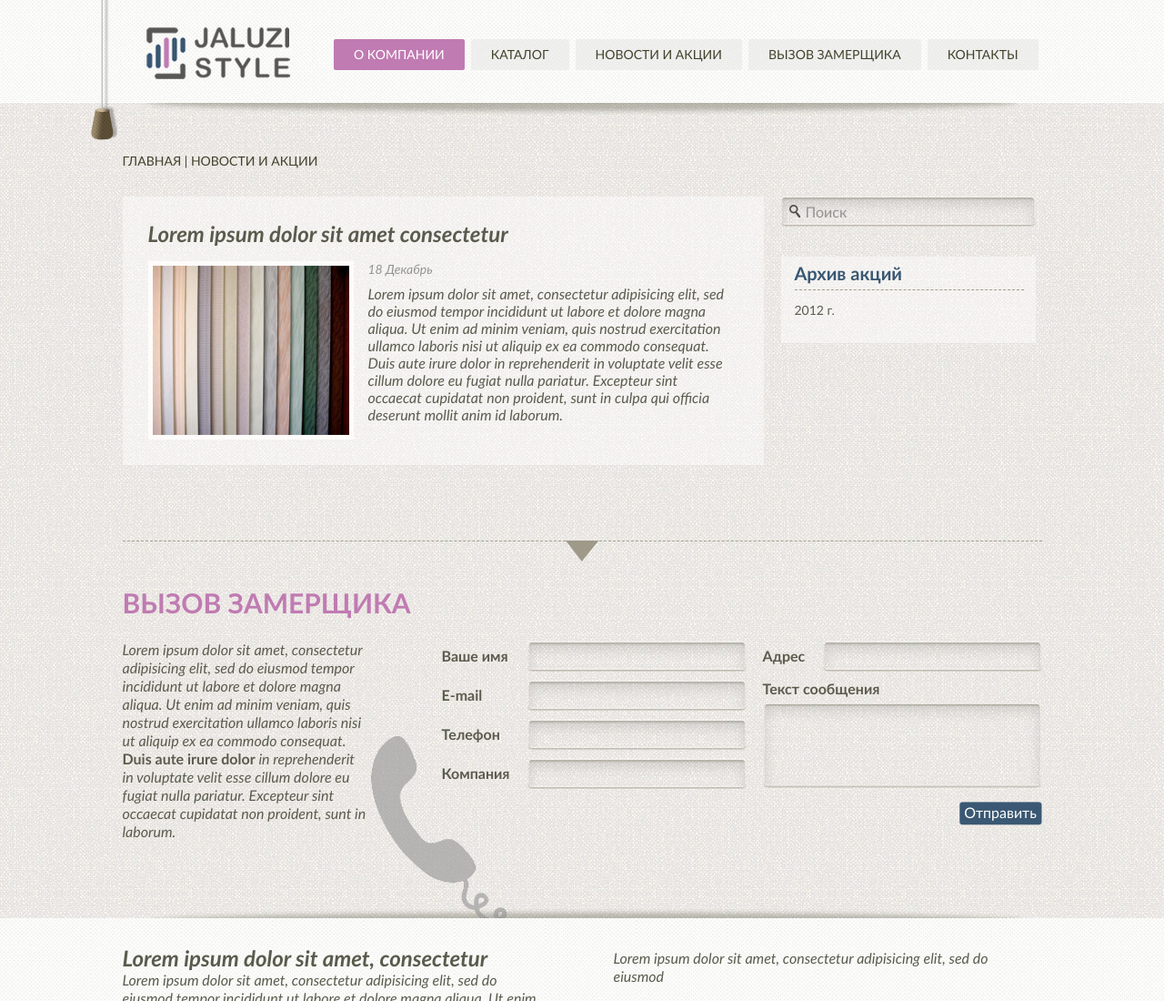
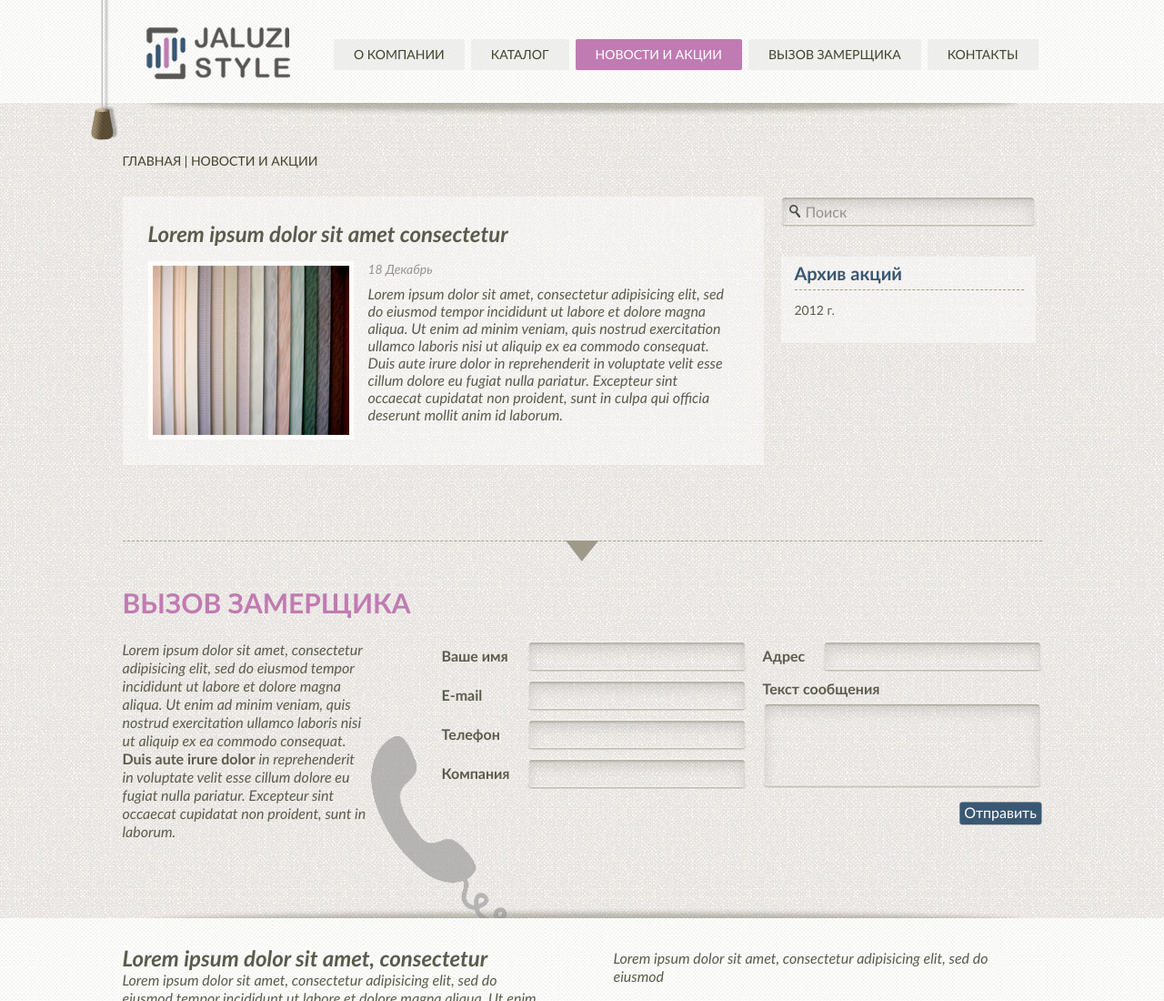
Before and after one commit to snerf/jstyle, a plain HTML site: page docs/news-and-campaigns/index.html in a window 1280 px wide. Shown: the top 1100 px of the page at 91% size. Drawn offline with Linux system fonts and the light colour scheme.

Commit message:
Update index.html

```diff
--- a/docs/news-and-campaigns/index.html
+++ b/docs/news-and-campaigns/index.html
@@ -13,9 +13,9 @@
 <a href="#" class="to-top"></a>
 	<div class="top-side">
     	<div class="logo"><a href="/"><img src="../images/logo.png" alt="" /></a></div>
-        <ul class='upm'><li class='active'><a href='/jstyle/'>О компании</a></li>
+        <ul class='upm'><li ><a href='/jstyle/'>О компании</a></li>
 		<li ><a href='/jstyle/catalog/'>Каталог</a></li>
-		<li ><a href='/jstyle/news-and-campaigns/'>Новости и Акции</a></li>
+		<li class='active'><a href='/jstyle/news-and-campaigns/'>Новости и Акции</a></li>
 		<li ><a href='/jstyle/measurel/'>Вызов замерщика</a></li>
 		<li ><a href='/jstyle/contacts/'>Контакты</a></li></ul>        <div class="clear"></div>
     </div>
```
